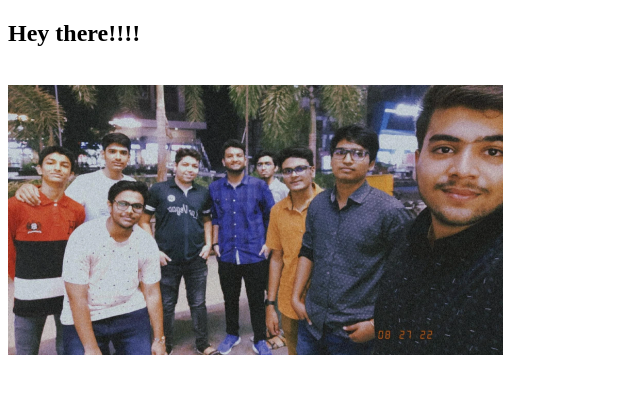
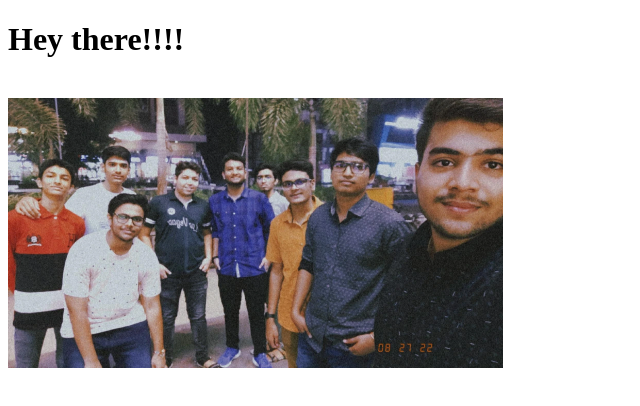
Before and after one commit to akasomya/website, a plain HTML site: page index.html in a window 1280 px wide. Shown: the whole page, without its empty margins (0-640 px from the left). Drawn offline with Linux system fonts and the light colour scheme.

Commit message:
Update index.html

```diff
--- a/index.html
+++ b/index.html
@@ -14,7 +14,7 @@
     </head>
 
     <body>
-       <h2>Hey there!!!!</h2><br>
+       <h1>Hey there!!!!</h1><br>
 
 
 <img src="image.webp" width="495" height="270" >
```
